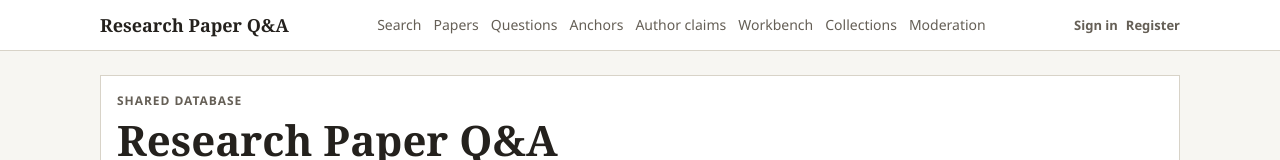
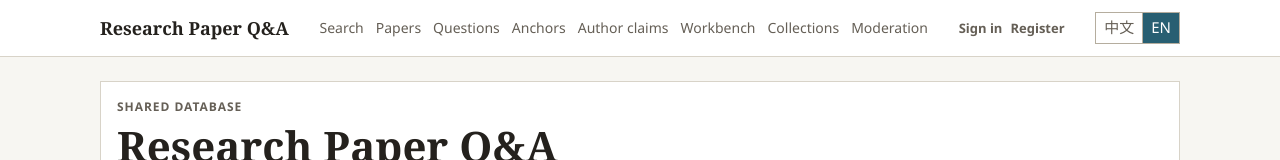
Before and after one commit to Keep-Improving/research-paper-qa, a Next.js app in the folder apps/web/: page / in a window 1280 px wide. Shown: the top 160 px of the page. Built offline with nearby package versions, Linux system fonts and the light colour scheme; no server answers; the database is empty.

Commit message:
feat: add persistent language toggle

```diff
--- a/apps/web/app/globals.css
+++ b/apps/web/app/globals.css
@@ -109,6 +109,37 @@ textarea {
   overflow: hidden;
   text-overflow: ellipsis;
   white-space: nowrap;
+}
+
+.language-toggle {
+  border: 1px solid var(--border-strong);
+  display: inline-flex;
+  flex: 0 0 auto;
+}
+
+.language-toggle-button {
+  background: var(--surface);
+  border: 0;
+  color: var(--muted);
+  cursor: pointer;
+  min-height: 30px;
+  padding: 4px 8px;
+}
+
+.language-toggle-button + .language-toggle-button {
+  border-left: 1px solid var(--border-strong);
+}
+
+.language-toggle-button:hover,
+.language-toggle-button:focus-visible {
+  color: var(--text);
+  outline: 2px solid var(--accent);
+  outline-offset: -2px;
+}
+
+.language-toggle-button[aria-pressed="true"] {
+  background: var(--accent);
+  color: #ffffff;
 }
 
 .shell-content {
--- a/apps/web/app/layout.tsx
+++ b/apps/web/app/layout.tsx
@@ -5,6 +5,7 @@ import "./globals.css";
 
 import { resolveLocale } from "../lib/i18n/locale";
 import { LOCALE_COOKIE } from "../lib/i18n/types";
+import { LocaleProvider } from "../components/LocaleProvider";
 
 export const metadata: Metadata = {
   title: "Research Paper Q&A",
@@ -25,7 +26,9 @@ async function RootLayoutContent({ children }: { children: ReactNode }) {
 
   return (
     <html lang={locale}>
-      <body>{children}</body>
+      <body>
+        <LocaleProvider initialLocale={locale}>{children}</LocaleProvider>
+      </body>
     </html>
   );
 }
--- a/apps/web/components/AcademicShell.tsx
+++ b/apps/web/components/AcademicShell.tsx
@@ -5,6 +5,7 @@ import { cookies } from "next/headers";
 import { hashSessionToken, sessionCookieName } from "../lib/auth/sessions";
 import { prisma } from "../lib/prisma";
 import { UserNav } from "./UserNav";
+import { LanguageToggle } from "./LanguageToggle";
 
 export async function AcademicShell({ children }: { children: ReactNode }) {
   const user = await getShellUser();
@@ -27,6 +28,7 @@ export async function AcademicShell({ children }: { children: ReactNode }) {
             <Link href="/moderation">Moderation</Link>
           </nav>
           <UserNav user={user} />
+          <LanguageToggle />
         </div>
       </header>
       <main className="shell-content">{children}</main>
--- /dev/null
+++ b/apps/web/components/LanguageToggle.tsx
@@ -0,0 +1,28 @@
+"use client";
+
+import { useLocale } from "./LocaleProvider";
+
+export function LanguageToggle() {
+  const { locale, setLocale, t } = useLocale();
+
+  return (
+    <div aria-label={t("language.label")} className="language-toggle" role="group">
+      <button
+        aria-pressed={locale === "zh-CN"}
+        className="language-toggle-button"
+        onClick={() => setLocale("zh-CN")}
+        type="button"
+      >
+        {t("language.chinese")}
+      </button>
+      <button
+        aria-pressed={locale === "en-US"}
+        className="language-toggle-button"
+        onClick={() => setLocale("en-US")}
+        type="button"
+      >
+        {t("language.english")}
+      </button>
+    </div>
+  );
+}
--- /dev/null
+++ b/apps/web/components/LocaleProvider.tsx
@@ -0,0 +1,45 @@
+"use client";
+
+import { createContext, useContext, useMemo, useState, type ReactNode } from "react";
+import { useRouter } from "next/navigation";
+
+import { enUS, type MessageKey } from "../lib/i18n/messages/en-US";
+import { zhCN } from "../lib/i18n/messages/zh-CN";
+import { LOCALE_COOKIE, type Locale } from "../lib/i18n/types";
+
+type LocaleContextValue = {
+  locale: Locale;
+  setLocale: (locale: Locale) => void;
+  t: (key: MessageKey) => string;
+};
+
+const LocaleContext = createContext<LocaleContextValue | null>(null);
+
+export function LocaleProvider({ initialLocale, children }: { initialLocale: Locale; children: ReactNode }) {
+  const router = useRouter();
+  const [locale, setLocaleState] = useState(initialLocale);
+
+  const value = useMemo<LocaleContextValue>(() => {
+    const messages = locale === "zh-CN" ? zhCN : enUS;
+
+    return {
+      locale,
+      setLocale(nextLocale) {
+        setLocaleState(nextLocale);
+        document.cookie = `${LOCALE_COOKIE}=${nextLocale}; Path=/; Max-Age=31536000; SameSite=Lax`;
+        router.refresh();
+      },
+      t: (key) => messages[key]
+    };
+  }, [locale, router]);
+
+  return <LocaleContext.Provider value={value}>{children}</LocaleContext.Provider>;
+}
+
+export function useLocale() {
+  const context = useContext(LocaleContext);
+  if (!context) {
+    throw new Error("useLocale must be used inside LocaleProvider");
+  }
+  return context;
+}
```
Also changed, not shown: 1 other file (tests, documents, lock files or other folders).
